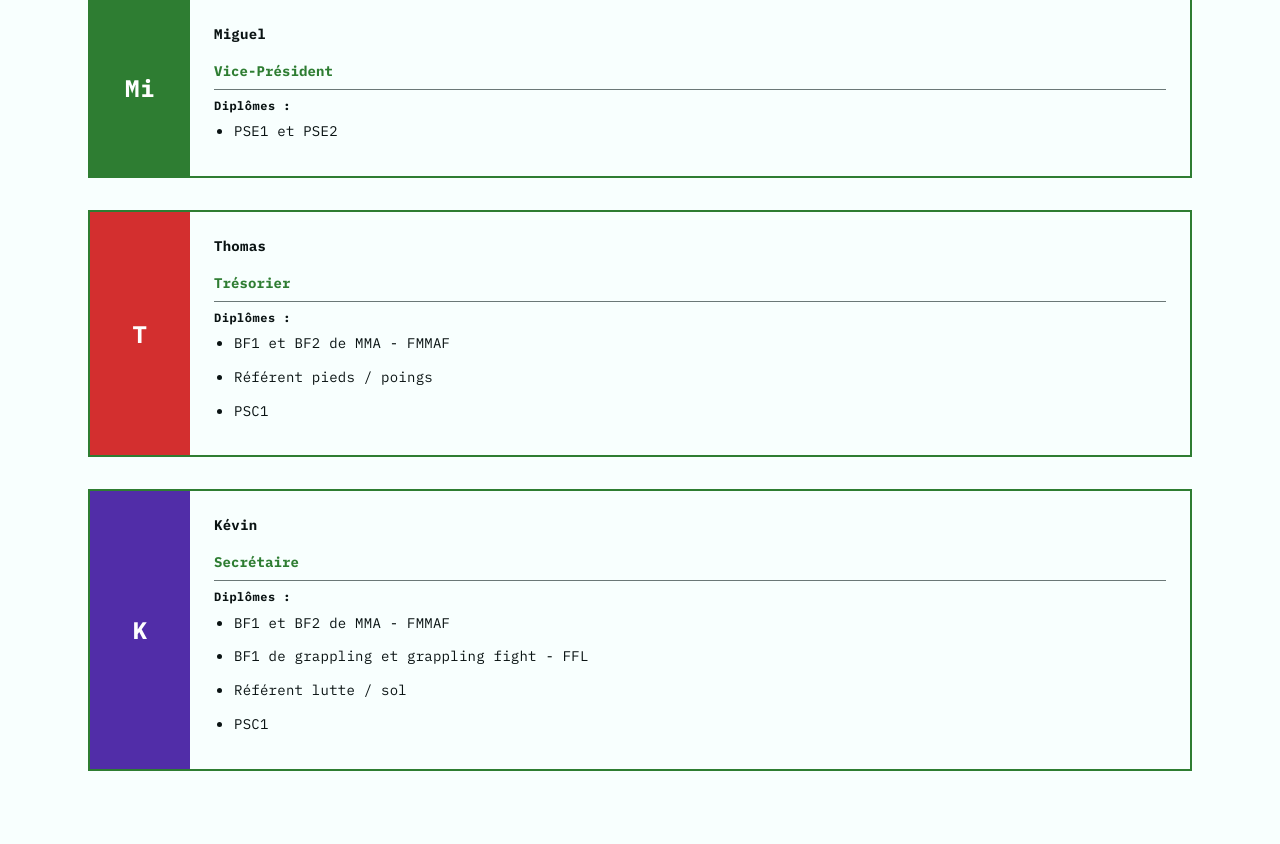
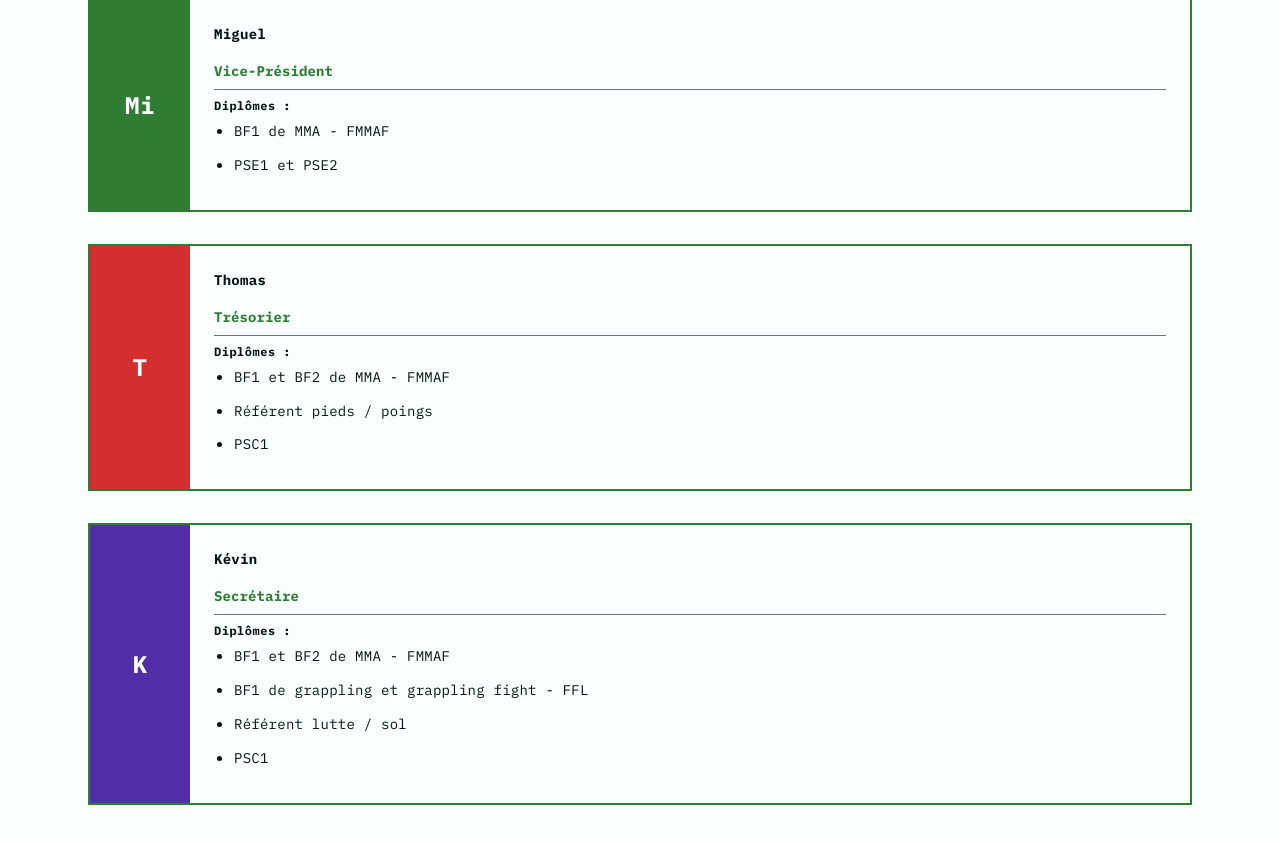
Before and after one commit to kevinbdx35/slamm_2, a React (Vite) app: page /equipe in a window 1280 px wide. Shown: the part 820-1664 px from the top of the page. Built offline with nearby package versions, Linux system fonts and the light colour scheme.

Commit message:
mise à jour diplôme

```diff
--- a/src/pages/EquipePage.jsx
+++ b/src/pages/EquipePage.jsx
@@ -22,7 +22,7 @@ const teamMembers = [
     role: 'Vice-Président',
     initials: 'Mi',
     color: '#2e7d32',
-    diplomas: ['PSE1 et PSE2'],
+    diplomas: ['BF1 de MMA - FMMAF','PSE1 et PSE2'],
   },
   {
     name: 'Thomas',
```
